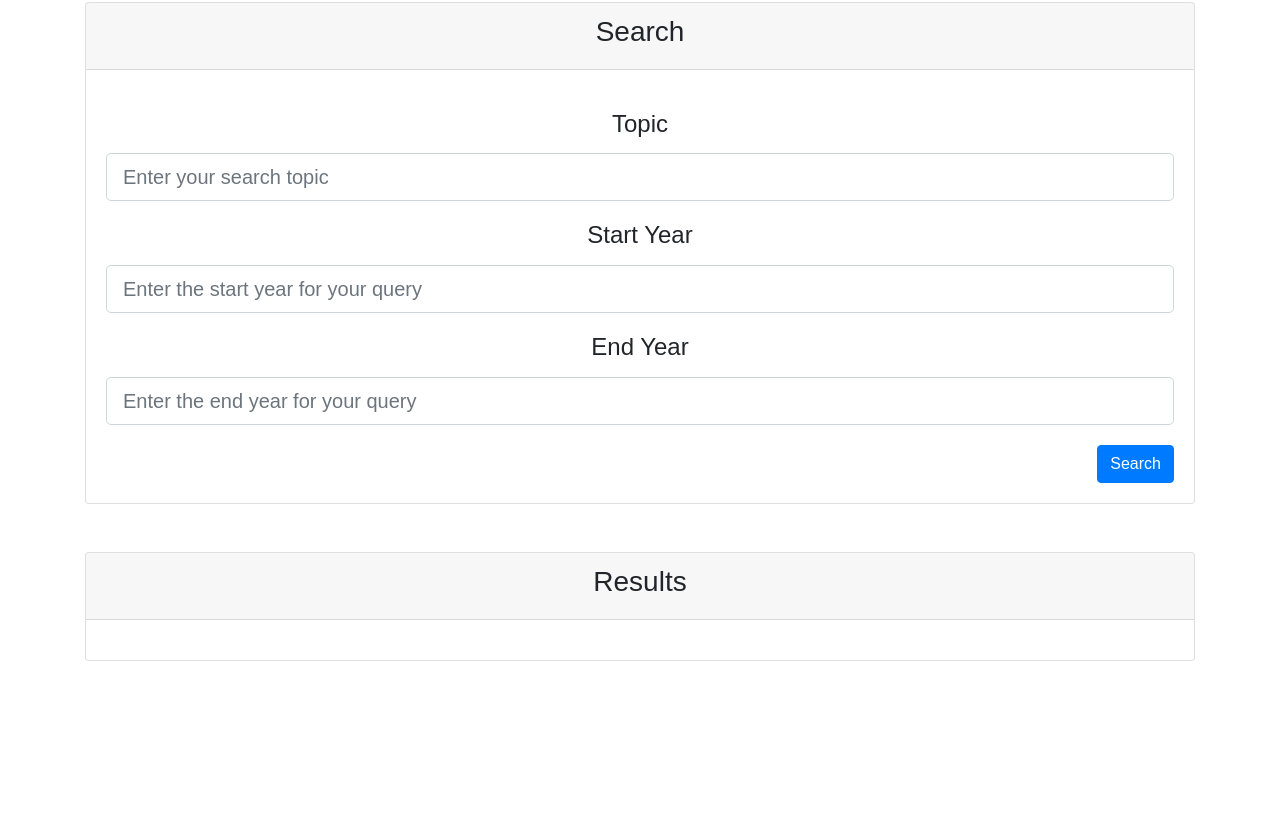
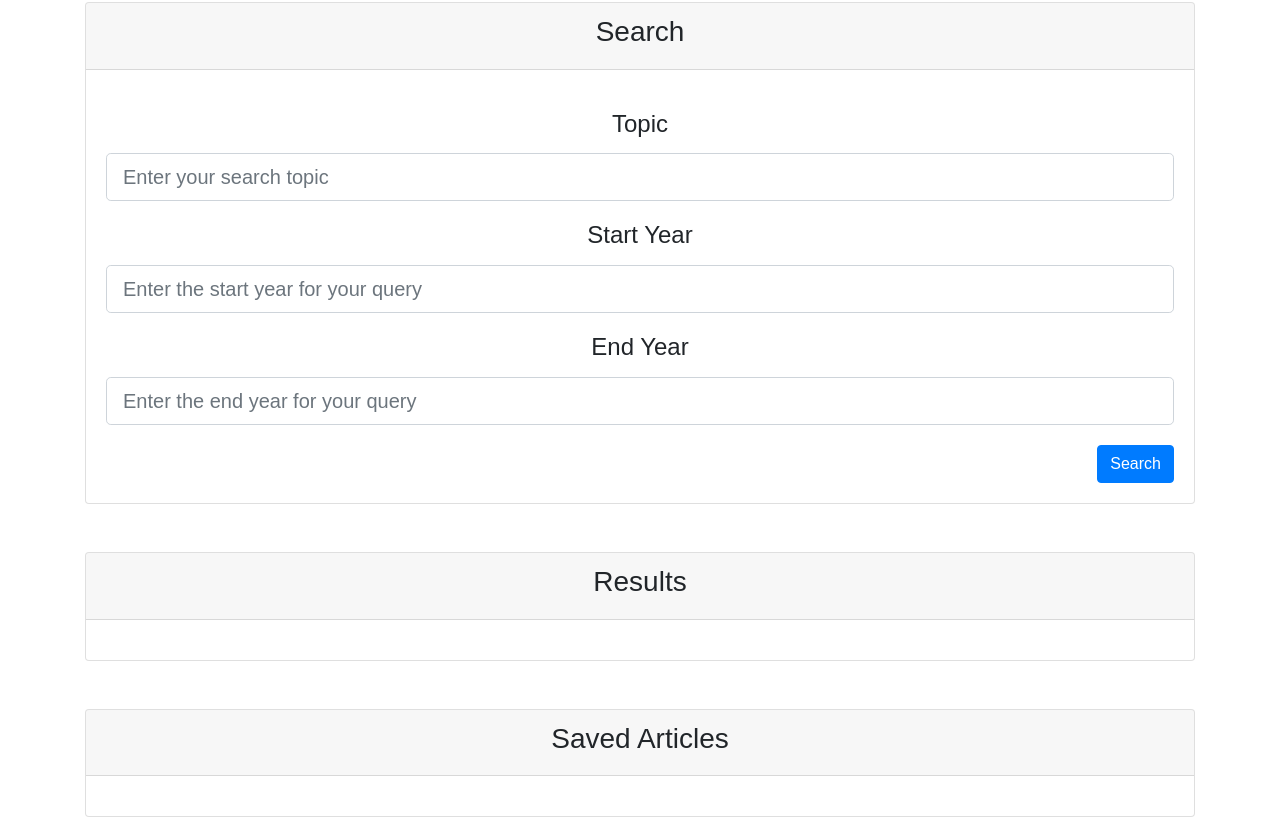
Before and after one commit to falondarville/nytreact, a React (Create React App) app in the folder client/: page / in a window 1280 px wide. Shown: the part 246-1063 px from the top of the page. Before the commit the page ends 907 px from the top, so only its background shows below. Built offline with nearby package versions, Linux system fonts and the light colour scheme.

Commit message:
add saved articles component

```diff
--- a/client/src/App.js
+++ b/client/src/App.js
@@ -4,6 +4,7 @@ import { BrowserRouter as Router, Route, Switch } from 'react-router-dom';
 import Navbar from './components/navbar.js';
 import Search from './components/search.js';
 import Results from './components/results.js';
+import Saved from './components/saved.js';
 
 export default class App extends Component {
   render() {
@@ -11,7 +12,9 @@ export default class App extends Component {
       <div>
         <Navbar />
         <Search />
+      {/*these are here for testing*/}
         <Results />
+        <Saved />
           <Router>
             {/*hide search results until results come back*/}
             {/*hide saved articles until there are articles saved to the database*/}
--- /dev/null
+++ b/client/src/components/saved.js
@@ -0,0 +1,19 @@
+import React, { Component } from 'react';
+
+export default class Saved extends Component {
+	render(){
+		return(
+			<div className="container mt-5">
+				<div className="card">
+				  <div className="card-header text-center">
+				    <h3>Saved Articles</h3>
+				  </div>
+				  	<div className="card-body">
+					{/*conditionally render the saved articles, given that there are some*/}
+				  	</div>
+				</div>
+			</div>
+
+			)
+	}
+}
```
